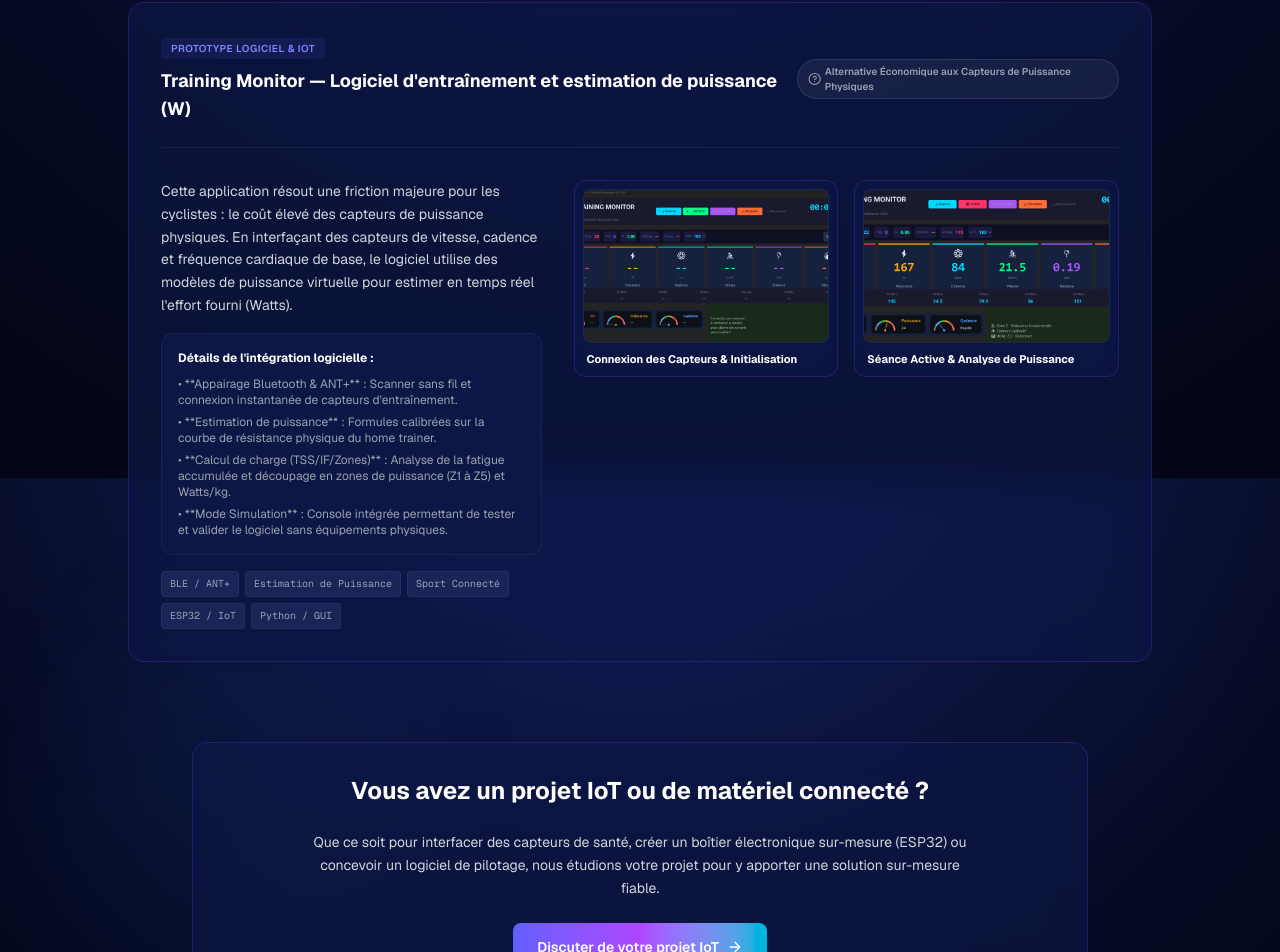
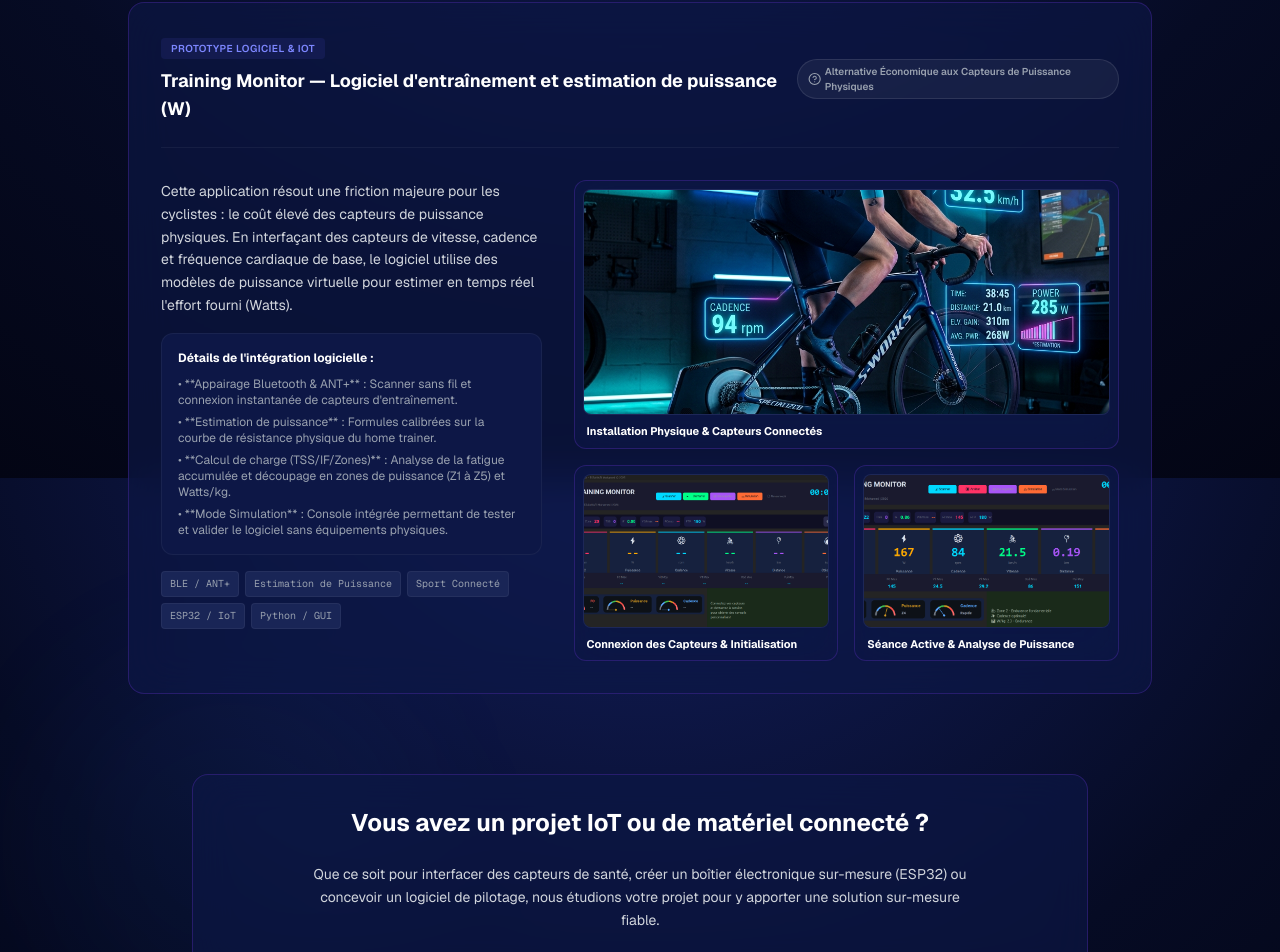
Before and after one commit to Medweh/site_clients, a Next.js app: page /iot in a window 1280 px wide. Shown: the part 1122-2074 px from the top of the page. Built offline with nearby package versions, Linux system fonts and the light colour scheme; no server answers.

Commit message:
Feature: Add home trainer setup physical setup image to IoT page

```diff
--- a/app/iot/page.tsx
+++ b/app/iot/page.tsx
@@ -112,7 +112,19 @@ export default function IotPage() {
               </div>
             </div>
 
-            <div className="lg:col-span-7 grid grid-cols-1 sm:grid-cols-2 gap-4">
+            <div className="lg:col-span-7 flex flex-col gap-4">
+              <div className="glass-panel rounded-xl overflow-hidden p-2 space-y-2 group">
+                <div className="aspect-[21/9] bg-[#111c4e] rounded-lg overflow-hidden relative border border-white/5">
+                  <img
+                    src="/images/home_trainer_setup.png"
+                    alt="Configuration physique du Home Trainer connecté"
+                    className="w-full h-full object-cover group-hover:scale-[1.02] transition-transform duration-350"
+                  />
+                </div>
+                <h4 className="font-bold text-white text-[11px] px-1">Installation Physique & Capteurs Connectés</h4>
+              </div>
+
+              <div className="grid grid-cols-1 sm:grid-cols-2 gap-4">
                 <div className="glass-panel rounded-xl overflow-hidden p-2 space-y-2 group">
                   <div className="aspect-[16/10] bg-[#111c4e] rounded-lg overflow-hidden relative border border-white/5">
                     <img
@@ -138,6 +150,7 @@ export default function IotPage() {
             </div>
           </div>
         </div>
+      </div>
 
       {/* CTA Box */}
       <div className="glass-panel rounded-2xl p-8 max-w-4xl mx-auto text-center bg-gradient-to-tr from-indigo-950/20 to-blue-950/10 border-indigo-500/20 space-y-6">
```
Also changed, not shown: public/images/home_trainer_setup.png (added). Lines whose indentation alone changed are shown as unchanged.
